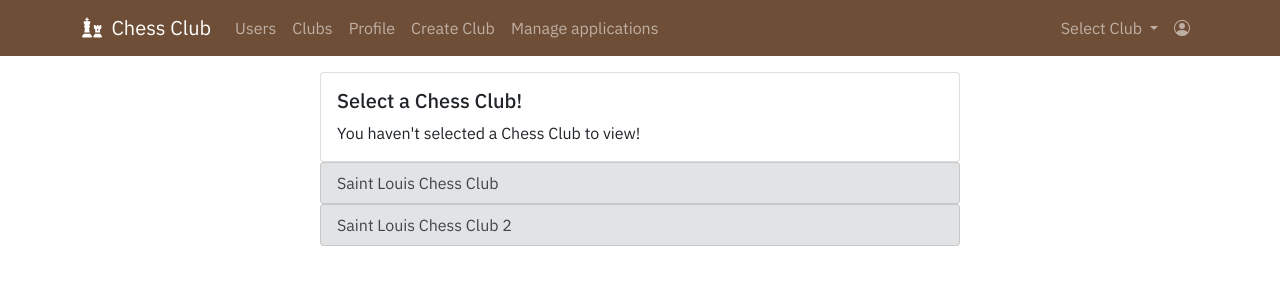
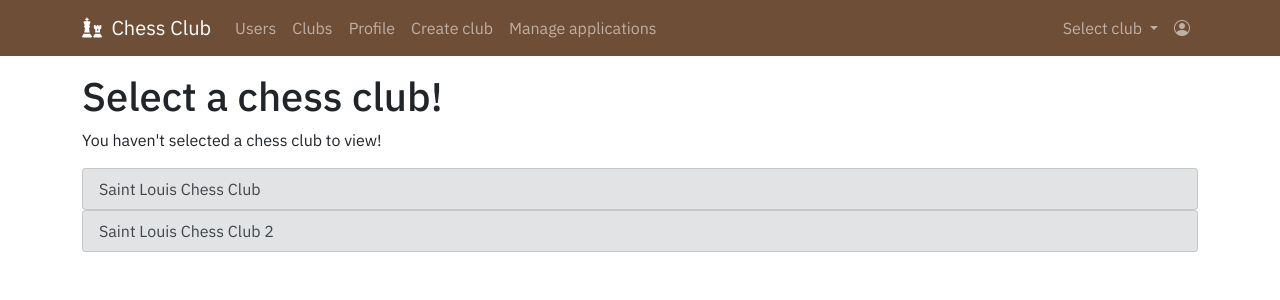
Before and after one commit to dejamiko/chess_club, a Django app: page /home/select_club in a window 1280 px wide. Shown: the top 300 px of the page. Run offline with Django 3.2, Linux system fonts and the light colour scheme; a user stored in the database is signed in; data comes from the database, SQL or seed files in the repository; data that the repository does not hold is empty; parts of the project's set-up code (start-up, migrations or seed data) failed here and were passed over; some libraries are stand-ins or nearby versions.

Commit message:
Homogenise UI and capitalisation

```diff
--- a/clubs/templates/create_club.html
+++ b/clubs/templates/create_club.html
@@ -4,12 +4,11 @@
     <div class="container">
         <div class="row">
             <div class="col-12">
-
-                <h1>Create Club</h1>
+                <h1>Create club</h1>
                 <form action="{% url 'create_club' %}" method="post">
                     {% csrf_token %}
                     {% include 'partials/bootstrap_form.html' with form=form %}
-                    <input type="submit" value="Create" class="btn btn-primary"/>
+                    <input type="submit" value="Create" class="btn btn-secondary"/>
                 </form>
 
             </div>
--- a/clubs/templates/no_access_screen.html
+++ b/clubs/templates/no_access_screen.html
@@ -4,7 +4,7 @@
     <div class="card-body">
       <h5 class="card-title">Oops! You aren't a member of this club or this club does not exist...</h5>
       <p class="card-text">See which clubs are available!</p>
-        <a href="{% url 'clubs' %}" class="btn btn-secondary">Search Clubs</a>
+        <a href="{% url 'clubs' %}" class="btn btn-secondary">Search clubs</a>
     </div>
   </div>
 {% endblock %}
--- a/clubs/templates/no_club_screen.html
+++ b/clubs/templates/no_club_screen.html
@@ -3,9 +3,9 @@
 
 <div class="card w-50 mx-auto">
   <div class="card-body">
-    <h5 class="card-title">Join a Chess Club!</h5>
+    <h5 class="card-title">Join a chess club!</h5>
     <p class="card-text">Currently you are not a member of a chess club. Click below to search for a club!</p>
-    <a href="{% url 'clubs' %}" class="btn btn-secondary">Search Clubs</a>
+    <a href="{% url 'clubs' %}" class="btn btn-secondary">Search clubs</a>
   </div>
 </div>
 
--- a/clubs/templates/partials/navbar.html
+++ b/clubs/templates/partials/navbar.html
@@ -36,7 +36,7 @@
 
 
                     <li class="nav-item">
-                        <a class="nav-link" href="{% url 'create_club' %}">Create Club</a>
+                        <a class="nav-link" href="{% url 'create_club' %}">Create club</a>
                     </li>
                     <li class="nav-item">
                         <a class="nav-link" href="{% url 'manage_applications' %}">Manage applications</a>
@@ -54,7 +54,7 @@
                                 {% if selected_club %}
                                     Club: {{ selected_club.name }}
                                 {% else %}
-                                    Select Club
+                                    Select club
                                 {% endif %}
                             </a>
                             <ul class="dropdown-menu" aria-labelledby="club_selection_dropdown">
--- a/clubs/templates/select_club_screen.html
+++ b/clubs/templates/select_club_screen.html
@@ -1,14 +1,16 @@
 {% extends 'base_content.html' %}
 {% block content %}
-<div class="card w-50 mx-auto">
-    <div class="card-body">
-      <h5 class="card-title">Select a Chess Club!</h5>
-      <p class="card-text">You haven't selected a Chess Club to view!</p>
+    <div class="container">
+        <div class="row">
+            <div class="col-12">
+                <h1>Select a chess club!</h1>
+                <p>You haven't selected a chess club to view!</p>
+                {% for club in user_clubs %}
+                    <div class="list-group mx-auto">
+                        <a href="{% url 'users' club.id %}" class="list-group-item list-group-item-action list-group-item-secondary" aria-current="true"> {{ club.name }} </a>
+                    </div>
+                {% endfor %}
+            </div>
+        </div>
     </div>
-  </div>
-    {% for club in user_clubs %}
-    <div class="list-group w-50 mx-auto">
-      <a href="{% url 'users' club.id %}" class="list-group-item list-group-item-action list-group-item-secondary" aria-current="true"> {{ club.name }} </a>
-    </div>
-    {% endfor %}
 {% endblock %}
```
